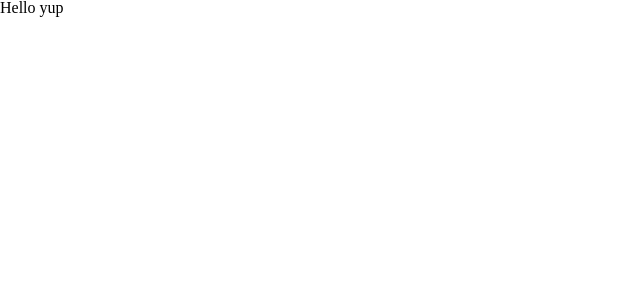
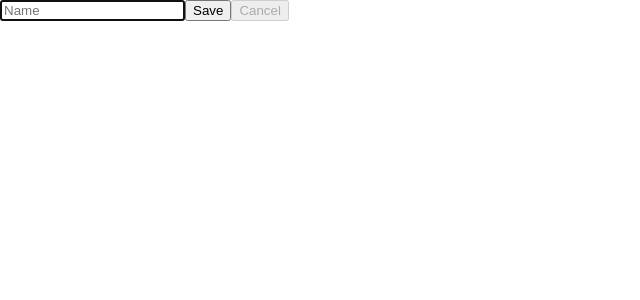
Before and after one commit to GromavVL/React-app, a React (Vite) app: page / in a window 1280 px wide. Shown: the top 300 px of the page, without its empty margins (0-640 px from the left). Built offline with nearby package versions, Linux system fonts and the light colour scheme.

Commit message:
Add Formik intro

```diff
--- a/package.json
+++ b/package.json
@@ -11,6 +11,7 @@
   },
   "dependencies": {
     "classnames": "^2.5.1",
+    "formik": "^2.4.6",
     "react": "^19.1.1",
     "react-dom": "^19.1.1",
     "react-router-dom": "^7.9.3",
--- a/src/App.jsx
+++ b/src/App.jsx
@@ -1,9 +1,14 @@
 // import React, { useState } from "react";
 import Practice from "./components/Practice";
+import UserInfoForm from "./components/UserInfoForm";
 import "./App.scss";
 
 function App() {
-  return <div>Hello yup</div>;
+  return (
+    <div>
+      <UserInfoForm />
+    </div>
+  );
 }
 
 export default App;
--- /dev/null
+++ b/src/components/UserInfoForm/index.jsx
@@ -0,0 +1,41 @@
+import { Formik } from "formik";
+import React from "react";
+import * as yup from "yup";
+
+const USER_VALIDATION_SCHEMA = yup.object({
+  firstName: yup.string().trim().min(2).max(64).required(),
+});
+
+function UserInfoForm() {
+  const userInitialValues = { firstName: "" };
+  const handleSubmit = (values, FormikBag) => {
+    FormikBag.resetForm();
+  };
+  return (
+    <Formik
+      initialValues={userInitialValues}
+      validationSchema={USER_VALIDATION_SCHEMA}
+      onSubmit={handleSubmit}
+    >
+      {(formikProps) => {
+      console.log('formikProps :>> ', formikProps);
+        return (
+          <form onSubmit={formikProps.handleSubmit}>
+            <input
+              type="text"
+              value={formikProps.values.firstName}
+              onChange={formikProps.handleChange}
+              name="firstName"
+              placeholder="Name"
+              autoFocus
+            />
+            <button type="submit">Save</button>
+            <button type="reset" disabled={!formikProps.dirty}>Cancel</button>
+          </form>
+        );
+      }}
+    </Formik>
+  );
+}
+
+export default UserInfoForm;
--- a/src/main.jsx
+++ b/src/main.jsx
@@ -2,24 +2,10 @@ import { StrictMode } from "react";
 import { createRoot } from "react-dom/client";
 import "./index.css";
 import App from "./App.jsx";
-import * as yup from "yup";
+// import * as yup from "yup";
 
 createRoot(document.getElementById("root")).render(
   // <StrictMode>
   <App />,
   // </StrictMode>,
 );
-
-const USER_SCHEMA = yup.object({
-  name: yup
-    .string()
-    .min(2)
-    .max(64)
-    .matches(/^[A-Z][a-z]*$/)
-    .required(),
-  email: yup.string().email().required(),
-});
-
-USER_SCHEMA.validate({ name: "Ivo", email: "ivo3456@gmail.com" })
-  .then((data) => console.log(data))
-  .catch((e) => console.log(e));
```
Also changed, not shown: 1 other file (tests, documents, lock files or other folders).
